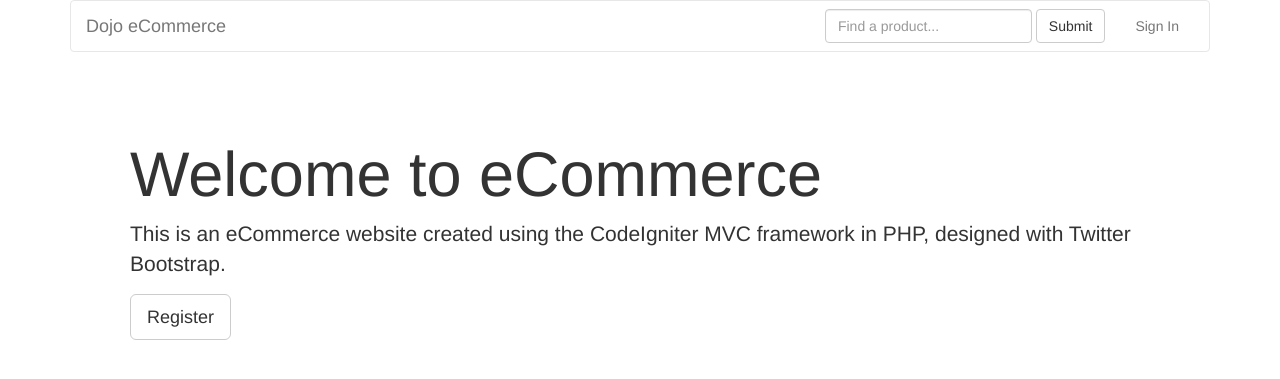
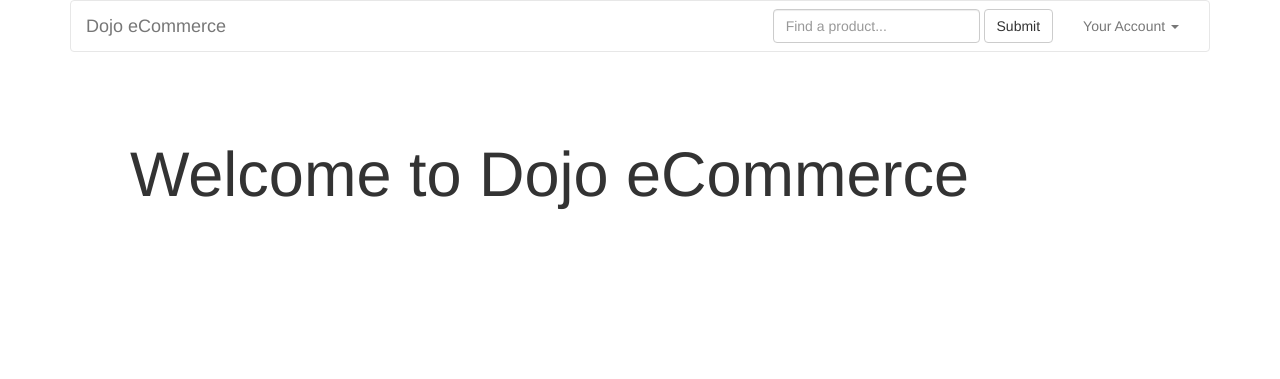
Before and after one commit to minhwebc/eCommerce, a CodeIgniter app: page /database/index.php/main/index in a window 1280 px wide. Shown: the top 379 px of the page. Run offline with CodeIgniter, Linux system fonts and the light colour scheme; some libraries are stand-ins or nearby versions.

Commit message:
Included bootstrap JS
updated navigation bar and cleared up the index page

```diff
--- a/application/controllers/main.php
+++ b/application/controllers/main.php
@@ -37,7 +37,6 @@ class main extends CI_Controller {
         $this->load->view('register');
     }
 
-
     public function registerUser(){
         $this->load->library("form_validation");
 		$this->form_validation->set_rules("first_name", "First Name", "trim|required");
@@ -52,10 +51,7 @@ class main extends CI_Controller {
         } else {
             if($this->user->add_user($this->input->post())) {
                 $user = $this->user->get_user_by_email($this->input->post('email'));
-                $this->session->set_userdata($user);
-                if ($this->session->userdata($user)['level'] == 9){
-                    redirect ('/dashboard/admin');
-                }
+                $this->session->set_userdata($user['id']);
                 redirect('/dashboard');
             }
         }
--- a/application/views/dashboard.php
+++ b/application/views/dashboard.php
@@ -3,7 +3,9 @@
 	<head>
 		<title>Home</title>
 		<meta charset="UTF-8">
-        <link rel="stylesheet" type="text/css" href="<?= base_url(); ?>assets/css/bootstrap.min.css">
+        <link rel="stylesheet" type="text/css" href="/assets/css/bootstrap.min.css">
+        <script src="https://ajax.googleapis.com/ajax/libs/jquery/2.1.4/jquery.min.js"></script>
+        <script type="text/javascript" src="/assets/js/bootstrap.min.js"></script>
         <style type="text/css">
 
             .navbar {
--- a/application/views/index.php
+++ b/application/views/index.php
@@ -3,7 +3,9 @@
 	<head>
 		<title>Home</title>
 		<meta charset="UTF-8">
-        <link rel="stylesheet" type="text/css" href="<?= base_url(); ?>assets/css/bootstrap.min.css">
+        <link rel="stylesheet" type="text/css" href="/assets/css/bootstrap.min.css">
+        <script src="https://ajax.googleapis.com/ajax/libs/jquery/2.1.4/jquery.min.js"></script>
+        <script type="text/javascript" src="/assets/js/bootstrap.min.js"></script>
         <style type="text/css">
 
             .jumbotron, .navbar {
@@ -19,12 +21,7 @@
 
             <!-- Hero Unit -->
             <div class="jumbotron">
-                  <h1>Welcome to eCommerce</h1>
-                  <p>This is an eCommerce website created using the CodeIgniter MVC framework in PHP,
-                      designed with Twitter Bootstrap.</p>
-                    <?php if ($this->session->userdata('email') == NULL) { ?>
-                        <p><a class="btn btn-default btn-lg" href="register" role="button">Register</a></p>
-                    <?php } ?>
+                  <h1>Welcome to Dojo eCommerce</h1>
             </div>
         </div>
     </body>
--- a/application/views/partials/nav.php
+++ b/application/views/partials/nav.php
@@ -20,11 +20,18 @@
                     </div>
                     <button type="submit" class="btn btn-default">Submit</button>
                 </form>
-                <?php if ($this->session->userdata('email') == NULL) { ?>
-                    <li><a href="signin">Sign In</a></li>
-                <?php } else { ?>
-                    <li><a href="/main/logoff">Log off</a></li>
-                <?php } ?>
+                <li class="dropdown">
+                    <a href="#" class="dropdown-toggle" data-toggle="dropdown" role="button"
+                         aria-haspopup="true" aria-expanded="false">Your Account <span class="caret"></span></a>
+                    <ul class="dropdown-menu">
+                        <?php if ($this->session->userdata('email') == NULL) { ?>
+                            <li><a href="signin">Sign In</a></li>
+                            <li><a href="register">Register</a></li>
+                        <?php } else { ?>
+                            <li><a href="/main/logoff">Log off</a></li>
+                        <?php } ?>
+                    </ul>
+                </li>
             </ul>
         </div>
     </div>
--- a/application/views/register.php
+++ b/application/views/register.php
@@ -3,7 +3,9 @@
 	<head>
 		<title>UserDash | Register</title>
 		<meta charset="UTF-8">
-        <link rel="stylesheet" type="text/css" href="<?= base_url(); ?>assets/css/bootstrap.min.css">
+        <link rel="stylesheet" type="text/css" href="/assets/css/bootstrap.min.css">
+        <script src="https://ajax.googleapis.com/ajax/libs/jquery/2.1.4/jquery.min.js"></script>
+        <script type="text/javascript" src="/assets/js/bootstrap.min.js"></script>
         <style type="text/css">
 
             .navbar {
--- a/application/views/signin.php
+++ b/application/views/signin.php
@@ -3,7 +3,9 @@
 	<head>
 		<title>Admin Sign In</title>
 		<meta charset="UTF-8">
-        <link rel="stylesheet" type="text/css" href="<?= base_url(); ?>assets/css/bootstrap.min.css">
+        <link rel="stylesheet" type="text/css" href="/assets/css/bootstrap.min.css">
+        <script src="https://ajax.googleapis.com/ajax/libs/jquery/2.1.4/jquery.min.js"></script>
+        <script type="text/javascript" src="/assets/js/bootstrap.min.js"></script>
         <style type="text/css">
 
             .jumbotron, .navbar {
```
